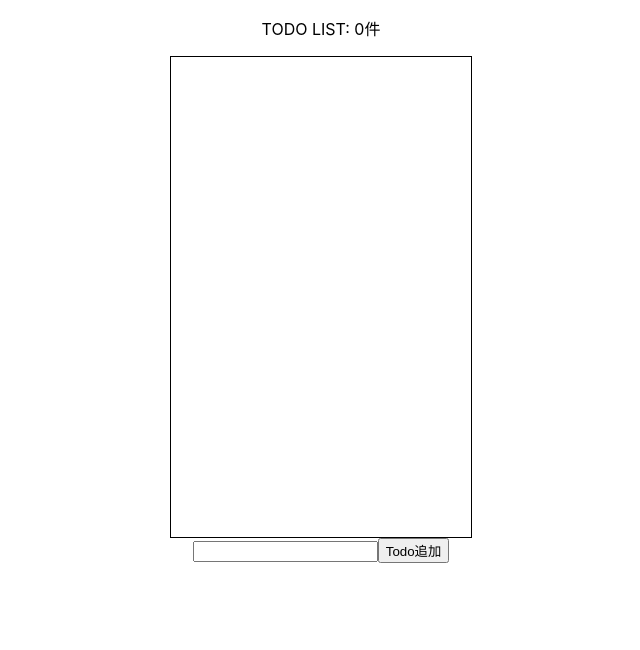
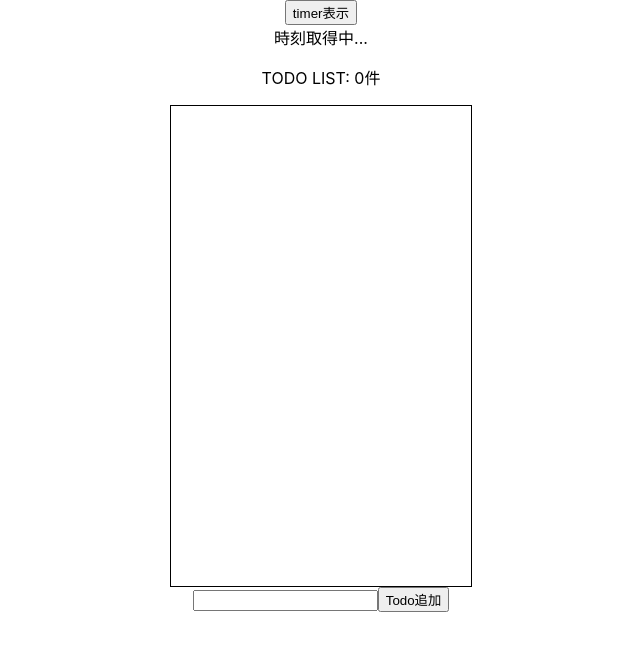
Before and after one commit to masaka-ghub/react-todo-ts, a React (Create React App) app: page / in a window 1280 px wide. Shown: the top 650 px of the page, without its empty margins (319-959 px from the left). Built offline with nearby package versions, Linux system fonts and the light colour scheme.

Commit message:
5-1.cleanupの無いuseEffect

```diff
--- /dev/null
+++ b/src/components/Timer.tsx
@@ -0,0 +1,20 @@
+import React, { useEffect, useState } from 'react';
+
+const Timer = () => {
+  const [now, setNow] = useState('時刻取得中...');
+
+  useEffect(() => {
+    // 10秒毎にntpにfetchし、現在時刻を更新する
+    const id = setInterval(async () => {
+      console.log(`${id}:timer reflesh start`);
+      const res = await (await fetch('https://ntp-a1.nict.go.jp/cgi-bin/json', { mode: 'cors' })).json();
+      const current = new Date(res.st * 1000);
+      setNow(current.toLocaleString());
+      console.log(`${id}:timer reflesh end`);
+    }, 10000);
+  }, []);
+
+  return <div>{now}</div>;
+};
+
+export default Timer;
--- a/src/components/TodoList.tsx
+++ b/src/components/TodoList.tsx
@@ -1,4 +1,5 @@
 import React, { useEffect, useState } from "react";
+import Timer from "./Timer";
 import TodoItem from "./TodoItem";
 
 const TodoList = () => {
@@ -8,6 +9,8 @@ const TodoList = () => {
   const [todoItems, setTodoItems] = useState<string[]>([]);
   // 件数表示のメッセージ
   const [message, setMessage] = useState("初期メッセージ");
+
+  const [showTimer, setShowTimer] = useState(true);
 
   useEffect(() => {
     setMessage(`TODO LIST: ${todoItems.length}件`);
@@ -24,6 +27,8 @@ const TodoList = () => {
 
   return (
     <>
+      <button onClick={() => setShowTimer(!showTimer)}>timer表示</button>
+      {showTimer && <Timer />}
       <p>{message}</p>
       <div className="list-container">
         {todoItems.map((item, i) => (
```
